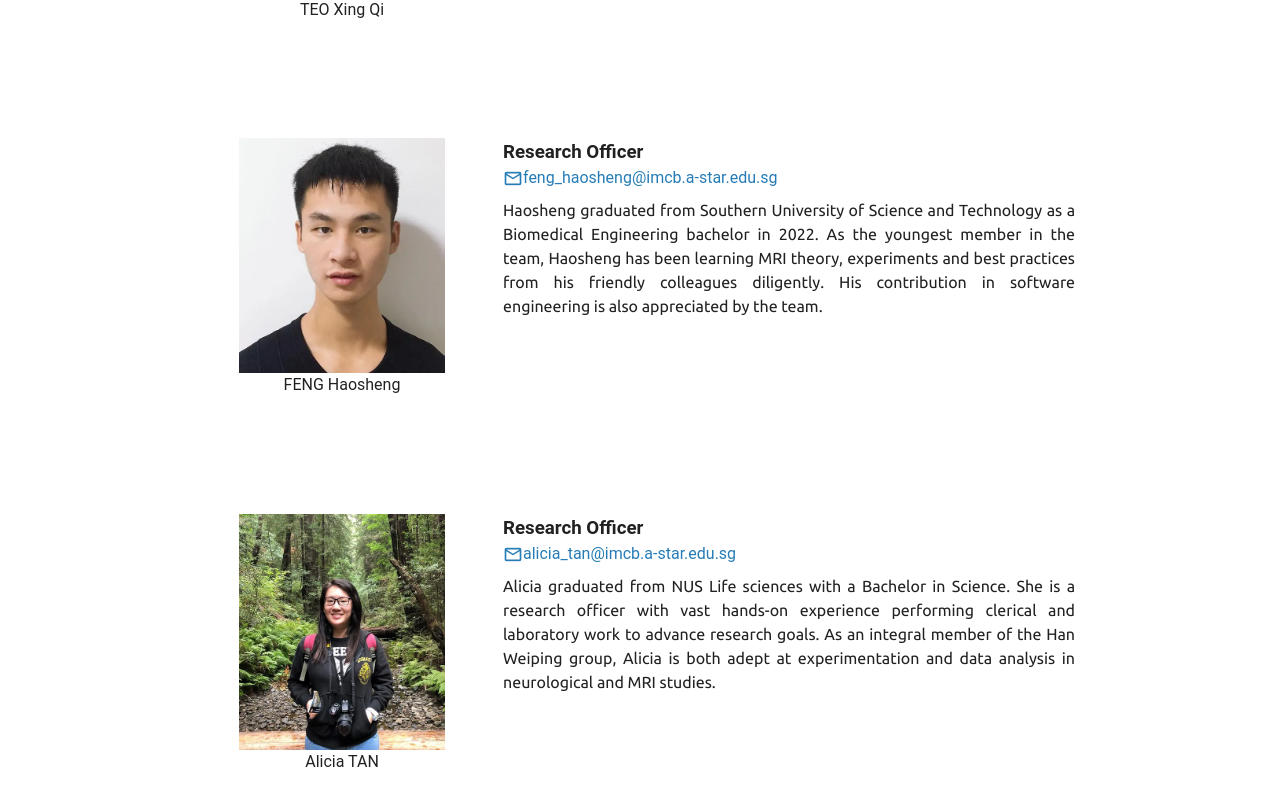
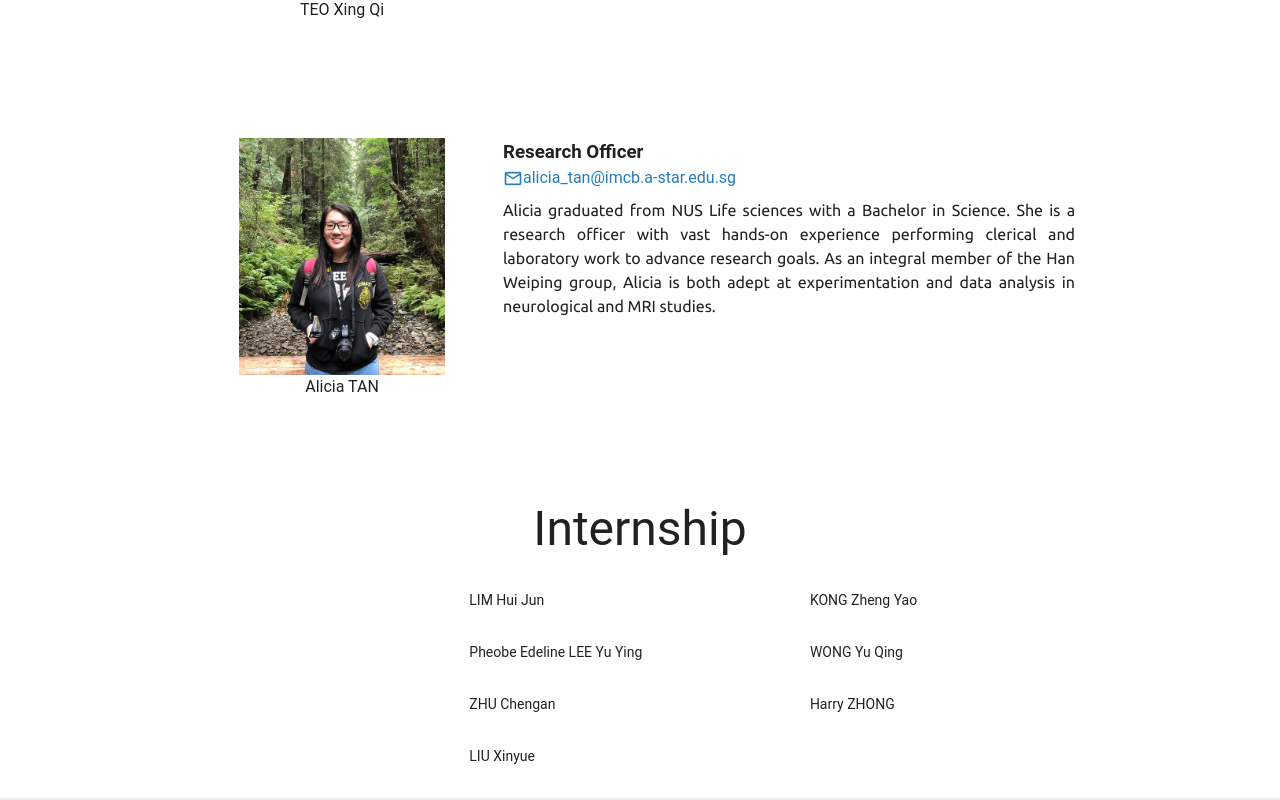
Before and after one commit to mrmdlab/mrmdlab.github.io, a Vue app: page /team in a window 1280 px wide. Shown: the part 1460-2260 px from the top of the page. Built offline with nearby package versions, Linux system fonts and the light colour scheme.

Commit message:
remove Haosheng from Team

```diff
--- a/src/views/Team.vue
+++ b/src/views/Team.vue
@@ -62,13 +62,13 @@ export default {
                     email: "teo_xing_qi@imcb.a-star.edu.sg",
                     description: "Xing Qi is an accomplished MRI researcher specializing in preclinical imaging for animal studies. With over a decade of expertise in MRI techniques for small animal research, she acts as a bridge between preclinical discoveries and advancements in human healthcare. Holding bachelor's degree with first class honours in biomedical sciences, her passion lies in pioneering MRI methodologies to extract crucial insights from animal models, directly impacting clinical outcomes."
                 },
-                {
-                    name: "FENG Haosheng",
-                    position: "Research Officer",
-                    imgUrl: import("@/assets/photos/FHS.webp"),
-                    email: "feng_haosheng@imcb.a-star.edu.sg",
-                    description: "Haosheng graduated from Southern University of Science and Technology as a Biomedical Engineering bachelor in 2022. As the youngest member in the team, Haosheng has been learning MRI theory, experiments and best practices from his friendly colleagues diligently. His contribution in software engineering is also appreciated by the team."
-                },
+                // {
+                //     name: "FENG Haosheng",
+                //     position: "Research Officer",
+                //     imgUrl: import("@/assets/photos/FHS.webp"),
+                //     email: "feng_haosheng@imcb.a-star.edu.sg",
+                //     description: "Haosheng graduated from Southern University of Science and Technology as a Biomedical Engineering bachelor in 2022. As the youngest member in the team, Haosheng has been learning MRI theory, experiments and best practices from his friendly colleagues diligently. His contribution in software engineering is also appreciated by the team."
+                // },
                 {
                     name: "Alicia TAN",
                     position: "Research Officer",
```
